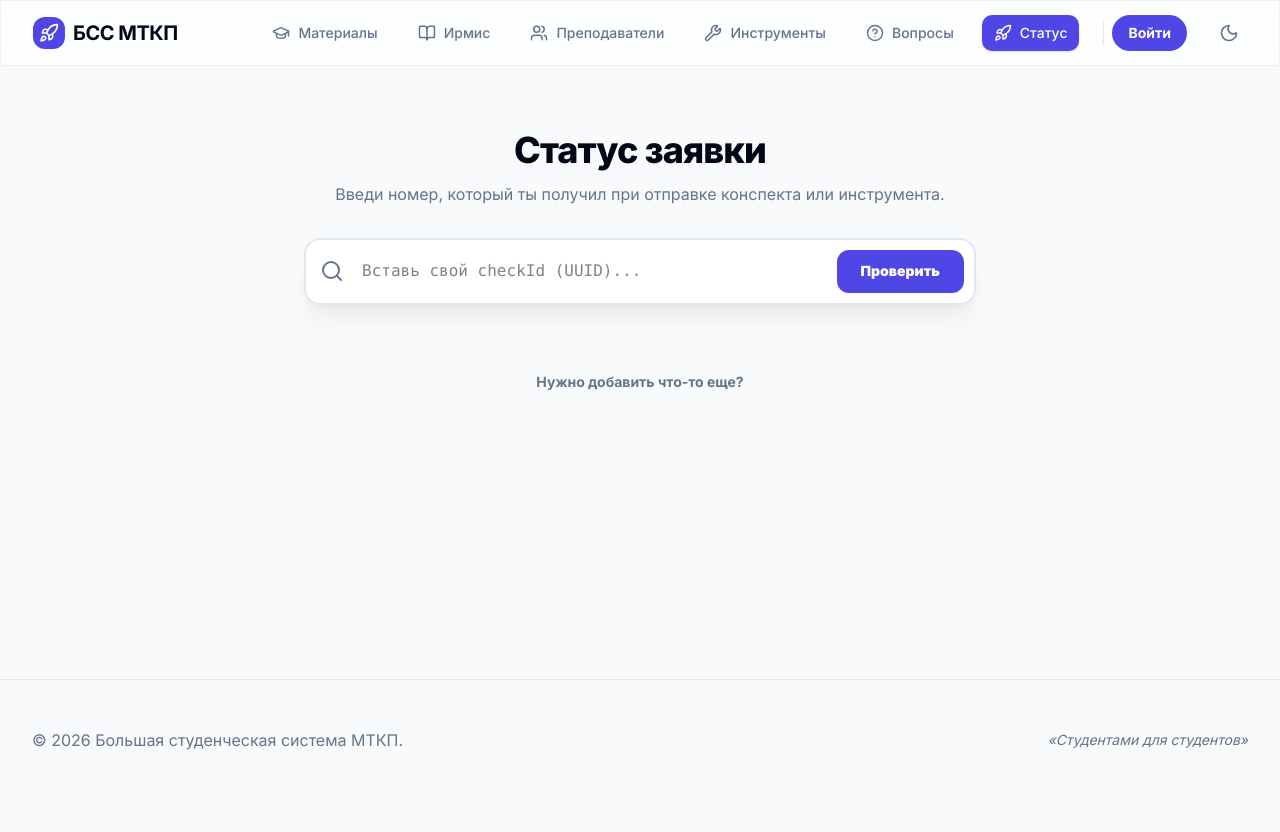
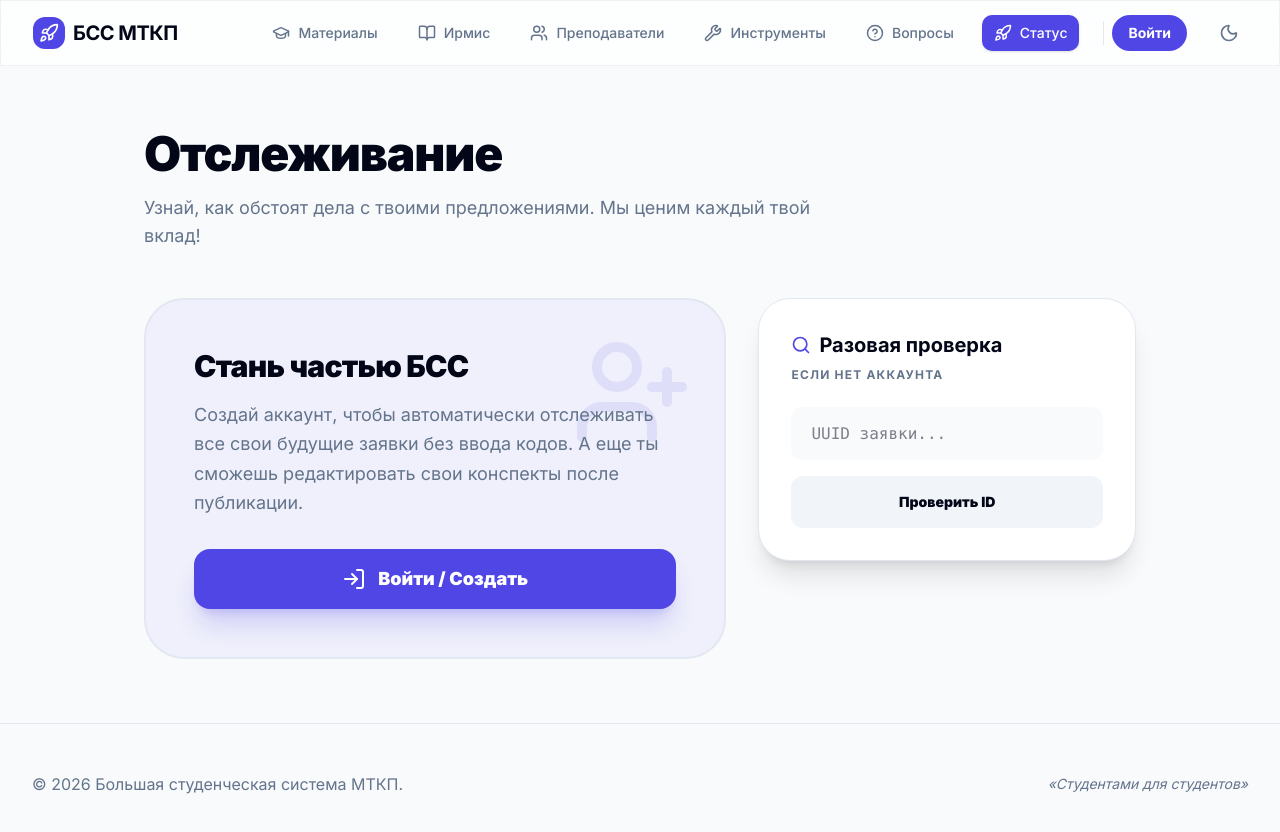
Before and after one commit to Minezii/bss-mtkp, a Next.js app: page /check-status in a window 1280 px wide. Shown: the top 832 px of the page. Before the commit the page ends 800 px from the top, so only its background shows below. Built offline with nearby package versions, Linux system fonts and the light colour scheme.

Commit message:
Redesign Status page with auth support and submission tracking

```diff
--- a/app/api/submit/route.ts
+++ b/app/api/submit/route.ts
@@ -3,7 +3,9 @@ export const dynamic = 'force-dynamic';
 
 export async function POST(request: Request) {
     const prisma = (await import('@/lib/prisma')).default;
+    const { getCurrentUser } = await import('@/lib/auth');
     try {
+        const user = await getCurrentUser();
         const formData = await request.formData();
         const type = formData.get('type') as string;
         const title = formData.get('title') as string;
@@ -28,6 +30,7 @@ export async function POST(request: Request) {
                 content: content,
                 fileUrl: fileUrl || null,
                 status: 'pending',
+                userId: user?.id || null,
             },
         });
 
--- a/app/check-status/page.tsx
+++ b/app/check-status/page.tsx
@@ -1,42 +1,76 @@
 'use client';
 
-import { useState } from 'react';
-import { Search, Loader2, CheckCircle2, Clock, XCircle, ArrowRight } from 'lucide-react';
+import { useState, useEffect } from 'react';
+import { Search, Loader2, CheckCircle2, Clock, XCircle, ArrowRight, UserPlus, LogIn, LayoutGrid, FileText, User, Wrench, ChevronRight } from 'lucide-react';
 import Link from 'next/link';
+import AuthModal from '@/components/AuthModal';
 
 interface SubmissionStatus {
+    id: number;
+    checkId: string;
     title: string;
     type: string;
-    status: 'pending' | 'approved' | 'rejected';
+    status: 'pending' | 'approved' | 'rejected' | 'draft';
     createdAt: string;
 }
 
 export default function CheckStatusPage() {
+    const [user, setUser] = useState<any>(null);
+    const [submissions, setSubmissions] = useState<SubmissionStatus[]>([]);
+    const [loading, setLoading] = useState(true);
+    const [isAuthModalOpen, setIsAuthModalOpen] = useState(false);
+
+    // Legacy check states
     const [checkId, setCheckId] = useState('');
-    const [status, setStatus] = useState<SubmissionStatus | null>(null);
-    const [loading, setLoading] = useState(false);
+    const [manualStatus, setManualStatus] = useState<SubmissionStatus | null>(null);
+    const [manualLoading, setManualLoading] = useState(false);
     const [error, setError] = useState<string | null>(null);
 
-    const handleCheck = async (e: React.FormEvent) => {
+    const fetchUserSubmissions = async () => {
+        try {
+            const res = await fetch('/api/submissions/user');
+            if (res.ok) {
+                const data = await res.json();
+                setSubmissions(data);
+            }
+        } catch (err) {
+            console.error(err);
+        } finally {
+            setLoading(false);
+        }
+    };
+
+    useEffect(() => {
+        const savedUser = localStorage.getItem('bss_user');
+        if (savedUser) {
+            const parsedUser = JSON.parse(savedUser);
+            setUser(parsedUser);
+            fetchUserSubmissions();
+        } else {
+            setLoading(false);
+        }
+    }, []);
+
+    const handleManualCheck = async (e: React.FormEvent) => {
         e.preventDefault();
         setError(null);
-        setStatus(null);
-        setLoading(true);
+        setManualStatus(null);
+        setManualLoading(true);
 
         try {
             const res = await fetch(`/api/submissions/${checkId.trim()}`);
             if (res.ok) {
                 const data = await res.json();
-                setStatus(data);
+                setManualStatus(data);
             } else if (res.status === 404) {
-                setError('Заявка с таким номером не найдена. Проверь правильность ввода.');
+                setError('Заявка не найдена. Проверь ID.');
             } else {
-                setError('Произошла ошибка при проверке. Попробуй позже.');
+                setError('Ошибка при проверке.');
             }
         } catch (err) {
-            setError('Ошибка сети. Проверь соединение.');
+            setError('Ошибка сети.');
         } finally {
-            setLoading(false);
+            setManualLoading(false);
         }
     };
 
@@ -47,127 +81,215 @@ export default function CheckStatusPage() {
                     icon: CheckCircle2,
                     color: 'text-emerald-500',
                     bg: 'bg-emerald-500/10',
-                    title: 'Принято',
-                    desc: 'Твоё предложение уже в системе! Спасибо за вклад.'
+                    label: 'Принято',
                 };
             case 'rejected':
                 return {
                     icon: XCircle,
                     color: 'text-red-500',
                     bg: 'bg-red-500/10',
-                    title: 'Отклонено',
-                    desc: 'К сожалению, заявка не прошла модерацию. Возможно, она дублируется или содержит ошибки.'
+                    label: 'Отклонено',
                 };
             default:
                 return {
                     icon: Clock,
                     color: 'text-orange-500',
                     bg: 'bg-orange-500/10',
-                    title: 'На проверке',
-                    desc: 'Админ еще не добрался до твоей заявки. Обычно это занимает немного времени.'
+                    label: 'Ожидает',
                 };
         }
     };
 
+    if (loading) {
         return (
-        <div className="max-w-2xl mx-auto space-y-8 py-8">
-            <header className="space-y-3 text-center">
-                <h1 className="text-4xl font-extrabold tracking-tight">Статус заявки</h1>
-                <p className="text-muted-foreground">
-                    Введи номер, который ты получил при отправке конспекта или инструмента.
+            <div className="min-h-[60vh] flex items-center justify-center">
+                <Loader2 className="animate-spin text-primary" size={48} />
+            </div>
+        );
+    }
+
+    return (
+        <div className="max-w-5xl mx-auto space-y-12 py-8 px-4">
+            <header className="space-y-4 text-center md:text-left">
+                <h1 className="text-4xl md:text-5xl font-black tracking-tight">Отслеживание</h1>
+                <p className="text-muted-foreground text-lg max-w-2xl">
+                    Узнай, как обстоят дела с твоими предложениями. Мы ценим каждый твой вклад!
                 </p>
             </header>
 
-            <form onSubmit={handleCheck} className="relative group">
-                <Search className="absolute left-4 top-1/2 -translate-y-1/2 text-muted-foreground group-focus-within:text-primary transition-colors" size={24} />
+            {!user ? (
+                <div className="grid grid-cols-1 lg:grid-cols-5 gap-8 items-start">
+                    {/* Guest Prompt */}
+                    <div className="lg:col-span-3 bg-primary/5 border-2 border-primary/20 rounded-[2.5rem] p-8 md:p-12 space-y-8 relative overflow-hidden group">
+                        <div className="absolute top-0 right-0 p-8 opacity-10 group-hover:scale-110 transition-transform">
+                            <UserPlus size={120} className="text-primary" />
+                        </div>
+
+                        <div className="space-y-4 relative z-10">
+                            <h2 className="text-3xl font-black tracking-tight">Стань частью БСС</h2>
+                            <p className="text-muted-foreground leading-relaxed text-lg">
+                                Создай аккаунт, чтобы автоматически отслеживать все свои будущие заявки без ввода кодов.
+                                А еще ты сможешь редактировать свои конспекты после публикации.
+                            </p>
+                        </div>
+
+                        <div className="flex flex-col sm:flex-row gap-4 relative z-10">
+                            <button
+                                onClick={() => setIsAuthModalOpen(true)}
+                                className="flex-grow bg-primary text-primary-foreground px-8 py-4 rounded-2xl font-black text-lg flex items-center justify-center gap-3 hover:scale-[1.02] transition-all shadow-xl shadow-primary/20 active:scale-95"
+                            >
+                                <LogIn size={24} />
+                                Войти / Создать
+                            </button>
+                        </div>
+                    </div>
+
+                    {/* Manual Check Field */}
+                    <div className="lg:col-span-2 space-y-6">
+                        <div className="bg-card border border-border rounded-[2rem] p-8 space-y-6 shadow-xl">
+                            <div className="space-y-2">
+                                <h3 className="text-xl font-bold flex items-center gap-2">
+                                    <Search size={20} className="text-primary" />
+                                    Разовая проверка
+                                </h3>
+                                <p className="text-xs text-muted-foreground font-bold uppercase tracking-widest">Если нет аккаунта</p>
+                            </div>
+
+                            <form onSubmit={handleManualCheck} className="space-y-4">
                                 <input
                                     type="text"
                                     value={checkId}
                                     onChange={(e) => setCheckId(e.target.value)}
-                    placeholder="Вставь свой checkId (UUID)..."
-                    className="w-full bg-card border-2 border-border rounded-2xl py-5 pl-14 pr-32 outline-none focus:border-primary transition-all font-mono text-sm shadow-xl shadow-black/5"
+                                    placeholder="UUID заявки..."
+                                    className="w-full bg-secondary/50 border-none rounded-xl py-4 px-5 outline-none focus:ring-2 focus:ring-primary transition-all font-mono text-xs"
                                     required
                                 />
                                 <button
-                    disabled={loading}
+                                    disabled={manualLoading}
                                     type="submit"
-                    className="absolute right-3 top-3 bottom-3 bg-primary text-primary-foreground px-6 rounded-xl font-black text-sm flex items-center gap-2 hover:scale-105 active:scale-95 transition-all disabled:opacity-50"
+                                    className="w-full bg-secondary text-secondary-foreground py-4 rounded-xl font-black text-sm hover:bg-muted transition-all flex items-center justify-center gap-2"
                                 >
-                    {loading ? <Loader2 className="animate-spin" size={18} /> : 'Проверить'}
+                                    {manualLoading ? <Loader2 className="animate-spin" size={18} /> : 'Проверить ID'}
                                 </button>
                             </form>
 
                             {error && (
-                <div className="p-6 bg-red-500/10 border border-red-500/20 rounded-2xl text-red-500 text-sm font-medium text-center animate-in fade-in slide-in-from-top-4">
+                                <p className="text-red-500 text-xs font-bold text-center bg-red-500/5 py-3 rounded-lg border border-red-500/10">
                                     {error}
-                </div>
+                                </p>
                             )}
-
-            {status && (
-                <div className="bg-card border border-border rounded-3xl p-8 space-y-6 shadow-2xl animate-in zoom-in-95 fade-in duration-300">
-                    <div className="flex flex-col md:flex-row md:items-center justify-between gap-4 border-b border-border pb-6">
-                        <div className="space-y-1">
-                            <p className="text-xs font-black uppercase tracking-widest text-muted-foreground">Название</p>
-                            <h2 className="text-2xl font-black">{status.title}</h2>
-                        </div>
-                        <div className="px-3 py-1 bg-secondary rounded-lg text-xs font-bold uppercase tracking-widest text-muted-foreground h-fit w-fit">
-                            {status.type === 'material' ? 'Конспект' : status.type === 'teacher' ? 'Препод' : 'Инструмент'}
-                        </div>
                         </div>
 
-                    <div className="grid grid-cols-1 md:grid-cols-2 gap-8 pt-2">
-                        <div className="space-y-4">
-                            <p className="text-xs font-black uppercase tracking-widest text-muted-foreground">Текущий статус</p>
+                        {manualStatus && (
+                            <div className="bg-card border border-border rounded-[2rem] p-6 animate-in slide-in-from-bottom-4 flex items-center justify-between gap-4">
+                                <div className="space-y-1">
+                                    <h4 className="font-black text-sm line-clamp-1">{manualStatus.title}</h4>
+                                    <div className="flex items-center gap-2">
                                         {(() => {
-                                const info = getStatusInfo(status.status);
+                                            const info = getStatusInfo(manualStatus.status);
                                             const Icon = info.icon;
                                             return (
-                                    <div className="space-y-3">
-                                        <div className={`inline-flex items-center gap-2 px-4 py-2 ${info.bg} ${info.color} rounded-xl font-black border border-current/10`}>
-                                            <Icon size={20} />
-                                            {info.title}
-                                        </div>
-                                        <p className="text-sm text-muted-foreground leading-relaxed">
-                                            {info.desc}
-                                        </p>
+                                                <div className={`flex items-center gap-1.5 text-[10px] font-black uppercase tracking-widest ${info.color}`}>
+                                                    <Icon size={12} />
+                                                    {info.label}
                                                 </div>
                                             );
                                         })()}
                                     </div>
-                        <div className="space-y-4">
-                            <p className="text-xs font-black uppercase tracking-widest text-muted-foreground">Создано</p>
+                                </div>
+                                <div className="p-3 bg-secondary rounded-xl text-primary">
+                                    {manualStatus.type === 'material' ? <FileText size={20} /> : manualStatus.type === 'teacher' ? <User size={20} /> : <Wrench size={20} />}
+                                </div>
+                            </div>
+                        )}
+                    </div>
+                </div>
+            ) : (
+                <div className="space-y-8">
+                    <div className="grid grid-cols-1 md:grid-cols-3 gap-6">
+                        {[
+                            { label: 'Всего заявок', value: submissions.length, icon: LayoutGrid, color: 'text-blue-500' },
+                            { label: 'Одобрено', value: submissions.filter(s => s.status === 'approved').length, icon: CheckCircle2, color: 'text-emerald-500' },
+                            { label: 'На проверке', value: submissions.filter(s => s.status === 'pending').length, icon: Clock, color: 'text-orange-500' },
+                        ].map((stat, i) => (
+                            <div key={i} className="bg-card border border-border rounded-3xl p-6 flex flex-col justify-between h-32 hover:border-primary/30 transition-colors">
+                                <div className="flex justify-between items-center text-muted-foreground">
+                                    <span className="text-[10px] font-black uppercase tracking-widest">{stat.label}</span>
+                                    <stat.icon size={16} className={stat.color} />
+                                </div>
+                                <span className="text-4xl font-black">{stat.value}</span>
+                            </div>
+                        ))}
+                    </div>
+
+                    <div className="bg-card border border-border rounded-[2.5rem] overflow-hidden shadow-2xl">
+                        <div className="p-8 border-b border-border flex justify-between items-center">
+                            <h2 className="text-xl font-black">Твои материалы</h2>
+                            <Link href="/submit" className="text-xs font-bold text-primary hover:underline uppercase tracking-widest">Добавить еще +</Link>
+                        </div>
+
+                        {submissions.length > 0 ? (
+                            <div className="divide-y divide-border">
+                                {submissions.map((sub) => {
+                                    const info = getStatusInfo(sub.status);
+                                    const StatusIcon = info.icon;
+                                    return (
+                                        <div key={sub.id} className="p-6 md:p-8 hover:bg-muted/30 transition-all group flex flex-col md:flex-row md:items-center justify-between gap-6">
+                                            <div className="flex items-center gap-6">
+                                                <div className="p-4 bg-secondary rounded-2xl group-hover:bg-primary/5 transition-colors text-primary">
+                                                    {sub.type === 'material' ? <FileText size={24} /> : sub.type === 'teacher' ? <User size={24} /> : <Wrench size={24} />}
+                                                </div>
                                                 <div className="space-y-1">
-                                <p className="text-lg font-bold">
-                                    {new Date(status.createdAt).toLocaleDateString('ru-RU', {
-                                        day: 'numeric',
-                                        month: 'long',
-                                        year: 'numeric'
-                                    })}
+                                                    <h3 className="text-lg font-black group-hover:text-primary transition-colors">{sub.title}</h3>
+                                                    <p className="text-xs text-muted-foreground font-bold flex items-center gap-2">
+                                                        {new Date(sub.createdAt).toLocaleDateString('ru-RU')}
+                                                        <span className="opacity-30">•</span>
+                                                        {sub.type === 'material' ? 'Конспект' : sub.type === 'teacher' ? 'Преподаватель' : 'Инструмент'}
                                                     </p>
-                                <p className="text-xs text-muted-foreground">В {new Date(status.createdAt).toLocaleTimeString('ru-RU', { hour: '2-digit', minute: '2-digit' })}</p>
-                            </div>
                                                 </div>
                                             </div>
 
-                    {status.status === 'approved' && (
-                        <div className="pt-6 border-t border-border">
+                                            <div className="flex items-center justify-between md:justify-end gap-6">
+                                                <div className={`flex items-center gap-2 px-4 py-2 ${info.bg} ${info.color} rounded-xl font-black text-xs border border-current/10 whitespace-nowrap`}>
+                                                    <StatusIcon size={14} />
+                                                    {info.label}
+                                                </div>
+                                                <button className="p-2.5 bg-secondary rounded-xl hover:bg-primary hover:text-white transition-all">
+                                                    <ChevronRight size={20} />
+                                                </button>
+                                            </div>
+                                        </div>
+                                    );
+                                })}
+                            </div>
+                        ) : (
+                            <div className="py-24 text-center space-y-4">
+                                <div className="p-4 bg-secondary rounded-full w-fit mx-auto text-muted-foreground">
+                                    <LayoutGrid size={40} />
+                                </div>
+                                <p className="text-muted-foreground font-bold italic">Ты еще ничего не отправлял. Пора это исправить!</p>
                                 <Link
-                                href="/"
-                                className="inline-flex items-center gap-2 text-primary font-black hover:gap-3 transition-all group"
+                                    href="/submit"
+                                    className="inline-block bg-primary text-primary-foreground px-8 py-3 rounded-2xl font-black transition-all hover:scale-105 active:scale-95"
                                 >
-                                Перейти к материалам
-                                <ArrowRight size={18} />
+                                    Отправить первую заявку
                                 </Link>
                             </div>
                         )}
                     </div>
+                </div>
             )}
 
-            <div className="text-center pt-8">
-                <Link href="/submit" className="text-sm font-bold text-muted-foreground hover:text-primary transition-colors">
-                    Нужно добавить что-то еще?
-                </Link>
-            </div>
+            <AuthModal
+                isOpen={isAuthModalOpen}
+                onClose={() => setIsAuthModalOpen(false)}
+                onSuccess={(userData) => {
+                    localStorage.setItem('bss_user', JSON.stringify(userData));
+                    setUser(userData);
+                    fetchUserSubmissions();
+                    setIsAuthModalOpen(false);
+                }}
+            />
         </div>
     );
 }
```
Also changed, not shown: app/api/submissions/user/route.ts (added, +24 -0 lines), 1 other file (tests, documents, lock files or other folders). Lines whose indentation alone changed are shown as unchanged.
